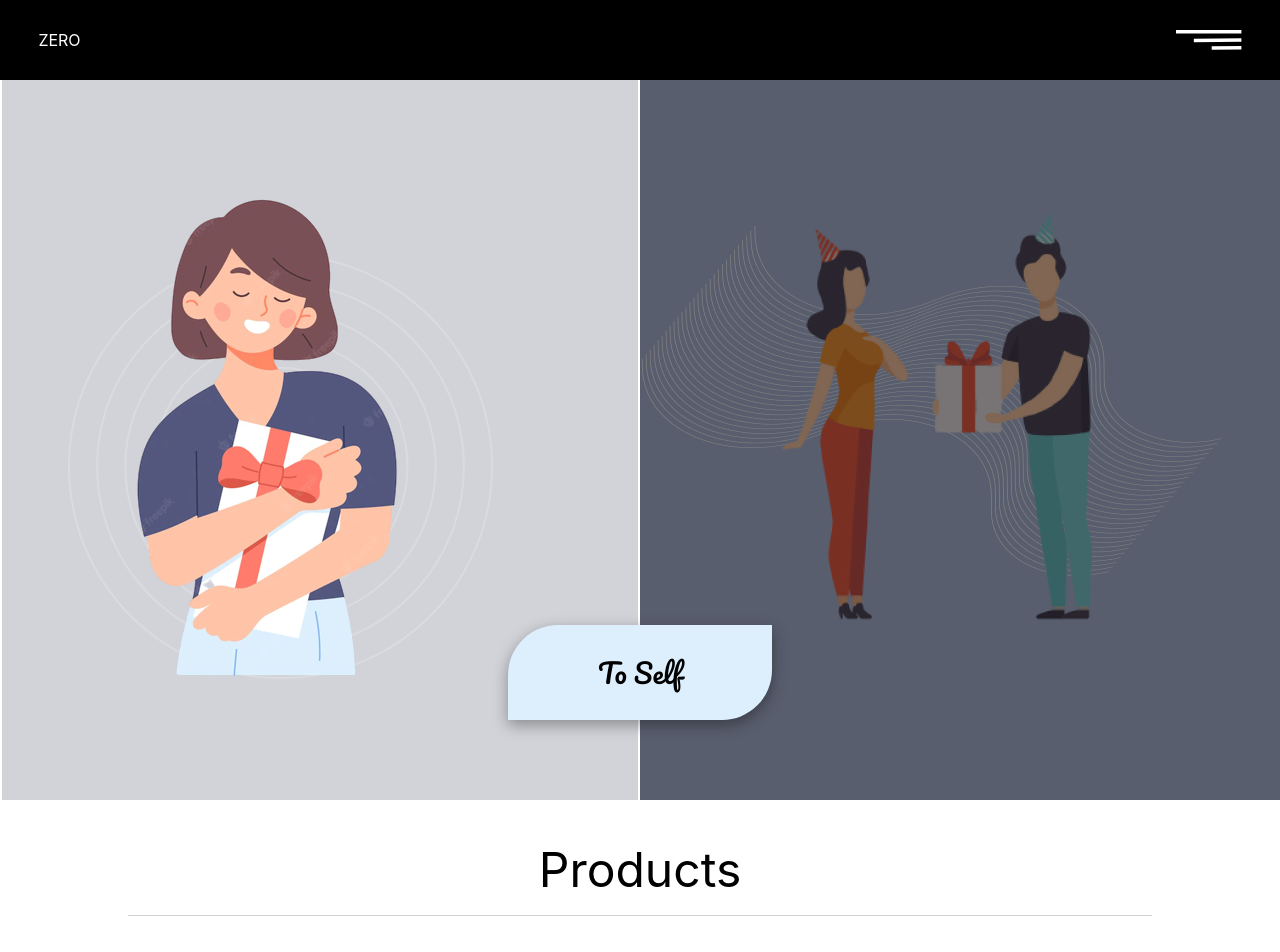
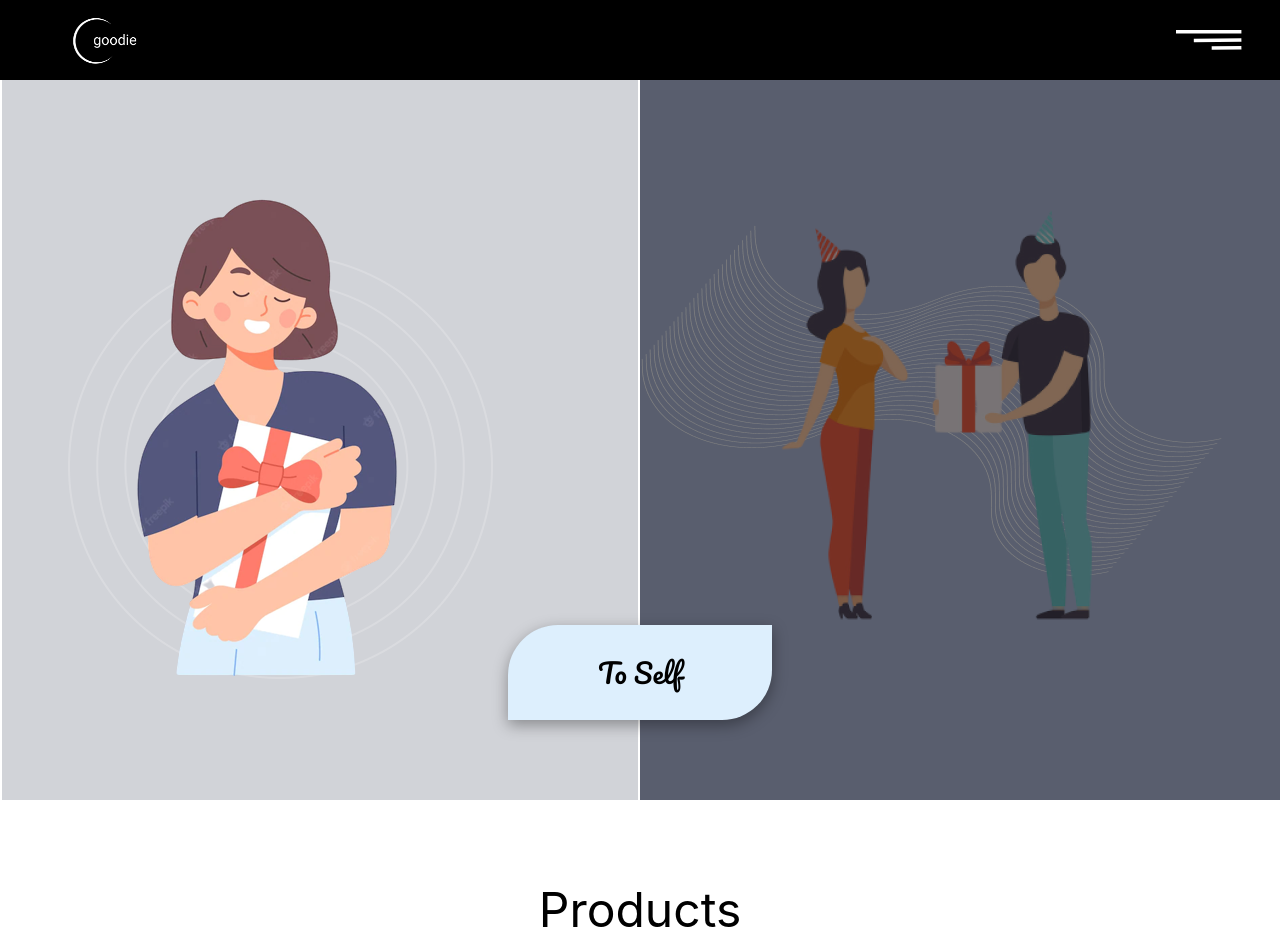
Before and after one commit to nishant-ai/Goodies-WebApp, a React (Create React App) app: page / in a window 1280 px wide. Shown: the top 952 px of the page. Built offline with nearby package versions, Linux system fonts and the light colour scheme; grey boxes are pictures that could not be loaded.

Commit message:
Frontend done

```diff
--- a/src/App.jsx
+++ b/src/App.jsx
@@ -2,6 +2,7 @@ import { BrowserRouter as Router, Routes, Route } from "react-router-dom";
 
 // Pages
 import Home from "./Pages/Home/Home";
+import About from "./Pages/About/About";
 
 function App() {
   return (
@@ -9,6 +10,7 @@ function App() {
       <Router>
         <Routes>
           <Route exact path="/" element={<Home />} />
+          <Route exact path="/zero" element={<About />} />
         </Routes>
       </Router>
     </div>
--- a/src/Components/Navbar/Navbar.css
+++ b/src/Components/Navbar/Navbar.css
@@ -6,8 +6,12 @@
   justify-content: space-between;
 }
 
-.NavLeft {
+.Logo {
   margin: 0 3vw;
+  width: 10vw;
+  background-position: center;
+  background-repeat: no-repeat;
+  background-size: cover;
   color: #fff;
   display: flex;
   justify-content: center;
--- a/src/Components/Navbar/Navbar.jsx
+++ b/src/Components/Navbar/Navbar.jsx
@@ -4,13 +4,19 @@ import "./Navbar.css";
 // Images
 import MenuIcon from "../../assets/NavIcon.svg";
 import CloseIcon from "@mui/icons-material/Close";
+import Logo from "../../assets/goodie.png";
 
 function Navbar() {
   const [navMenu, setNavMenu] = useState(false);
 
   return (
     <div className="Navbar">
-      <div className="NavLeft">ZERO</div>
+      <div
+        style={{
+          backgroundImage: `url(${Logo})`,
+        }}
+        className="Logo"
+      ></div>
       <div className="NavRight">
         <img
           onClick={() => setNavMenu(true)}
--- a/src/Components/Products/Products.css
+++ b/src/Components/Products/Products.css
@@ -3,6 +3,7 @@
   grid-template-columns: auto auto auto;
   justify-content: center;
   width: 100vw;
+  margin: 0 0 5vh 0;
 }
 
 .ProductHeading {
@@ -12,12 +13,13 @@
   justify-content: center;
   align-items: center;
   font-size: 6vh;
-  margin: 5vh 0 2vh 0;
+  margin: 10vh 0 5vh 0;
   padding-bottom: 2vh;
 }
 
 .Product {
   border: 1px solid #e6e6e6;
+  cursor: pointer;
   border-radius: 20px;
   margin: 3vh;
   width: 30vw;
@@ -43,8 +45,8 @@
   border-radius: 20px;
   flex: 0.8;
   background-position: center;
+  background-repeat: no-repeat;
   background-size: contain;
-  background-repeat: no-repeat;
 }
 
 .ProductName {
--- /dev/null
+++ b/src/Pages/About/About.css
@@ -0,0 +1,6 @@
+.About {
+  display: flex;
+  flex-direction: column;
+  justify-content: center;
+  align-items: center;
+}
--- /dev/null
+++ b/src/Pages/About/About.jsx
@@ -0,0 +1,17 @@
+import React from "react";
+import "./About.css";
+
+// Components
+import Navbar from "../../Components/Navbar/Navbar";
+import Team from "../../Components/Team/Team";
+
+function About() {
+  return (
+    <div className="About">
+      <Navbar />
+      <Team />
+    </div>
+  );
+}
+
+export default About;
--- a/src/Pages/Home/Home.jsx
+++ b/src/Pages/Home/Home.jsx
@@ -4,7 +4,6 @@ import "./Home.css";
 import Navbar from "../../Components/Navbar/Navbar";
 import Head from "../../Components/Head/Head";
 import Products from "../../Components/Products/Products";
-import Team from "../../Components/Team/Team";
 import Footer from "../../Components/Footer/Footer";
 
 function Home() {
@@ -13,7 +12,6 @@ function Home() {
       <Navbar />
       <Head />
       <Products />
-      <Team />
       <Footer />
     </div>
   );
```
Also changed, not shown: src/assets/goodie.png (added).
